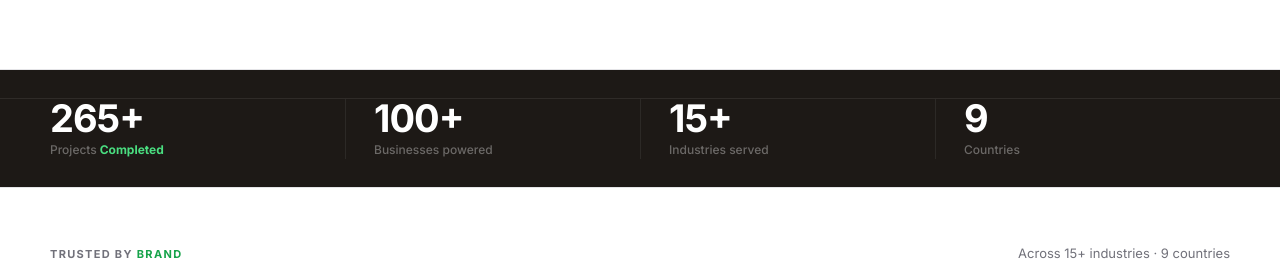
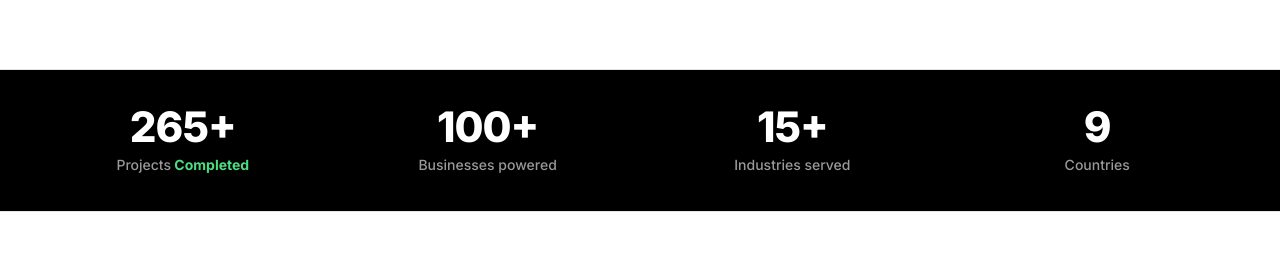
Before and after one commit to mikey21-web/boonware, a Next.js app: page / in a window 1280 px wide. Shown: the part 805-1066 px from the top of the page. Built offline with nearby package versions, Linux system fonts and the light colour scheme.

Commit message:
Set stats background to pure black, remove divider lines, and center-align items

```diff
--- a/src/components/Stats.tsx
+++ b/src/components/Stats.tsx
@@ -11,7 +11,6 @@ const STATS = [
 export default function Stats() {
   const refs = useRef<(HTMLDivElement | null)[]>([]);
   const sectionRef = useRef<HTMLDivElement>(null);
-  const dividerRef = useRef<HTMLDivElement>(null);
 
   useEffect(() => {
     const run = async () => {
@@ -33,58 +32,48 @@ export default function Stats() {
           scrollTrigger: { trigger: el, start: "top 85%", once: true },
         });
       });
-
-      // Horizontal divider line grows from 0 to 100%
-      if (dividerRef.current) {
-        gsap.fromTo(dividerRef.current,
-          { scaleX: 0, transformOrigin: "left center" },
-          {
-            scaleX: 1, duration: 1.2, ease: "power3.out",
-            scrollTrigger: { trigger: sectionRef.current, start: "top 85%", once: true },
-          }
-        );
-      }
     };
     run();
   }, []);
 
   return (
     <div ref={sectionRef} style={{
-      background: "#1d1916",
+      background: "#000000",
       color: "#fff",
-      padding: "28px 0",
+      padding: "36px 0",
       fontFamily: "'Inter', sans-serif",
     }}>
-      {/* Horizontal divider line */}
-      <div ref={dividerRef} style={{ height: 1, background: "rgba(255,255,255,0.08)", willChange: "transform" }} />
-      <div style={{ width: "min(1180px, calc(100% - 48px))", margin: "0 auto" }}>
+      <div style={{ width: "min(1300px, 94%)", margin: "0 auto" }}>
         <div className="bw-stats-grid" style={{
           display: "grid",
           gridTemplateColumns: "repeat(4, 1fr)",
+          gap: "24px 16px",
+          alignItems: "center",
         }}>
           {STATS.map((s, i) => (
             <div
               key={i}
               style={{
-                borderLeft: i === 0 ? "none" : "1px solid rgba(255,255,255,0.07)",
-                paddingLeft: i === 0 ? 0 : 28,
+                textAlign: "center",
+                padding: "0 12px",
               }}
             >
               <div
                 ref={el => { refs.current[i] = el; }}
                 style={{
-                  fontSize: 38,
-                  fontWeight: 700,
+                  fontSize: 42,
+                  fontWeight: 800,
                   letterSpacing: "-1px",
                   lineHeight: 1,
+                  color: "#ffffff",
                 }}
               >
                 0{s.suffix}
               </div>
               <div style={{
-                fontSize: 12,
-                color: "rgba(255,255,255,0.35)",
-                marginTop: 4,
+                fontSize: 14,
+                color: "rgba(255,255,255,0.6)",
+                marginTop: 6,
                 fontWeight: 500,
               }}>
                 {s.label}{s.labelHighlight && (
```
